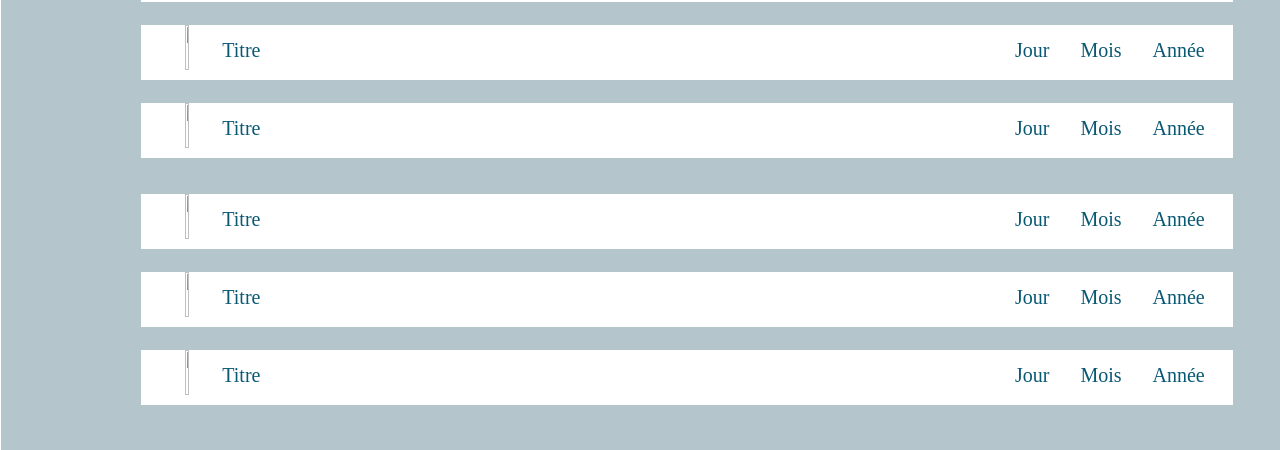
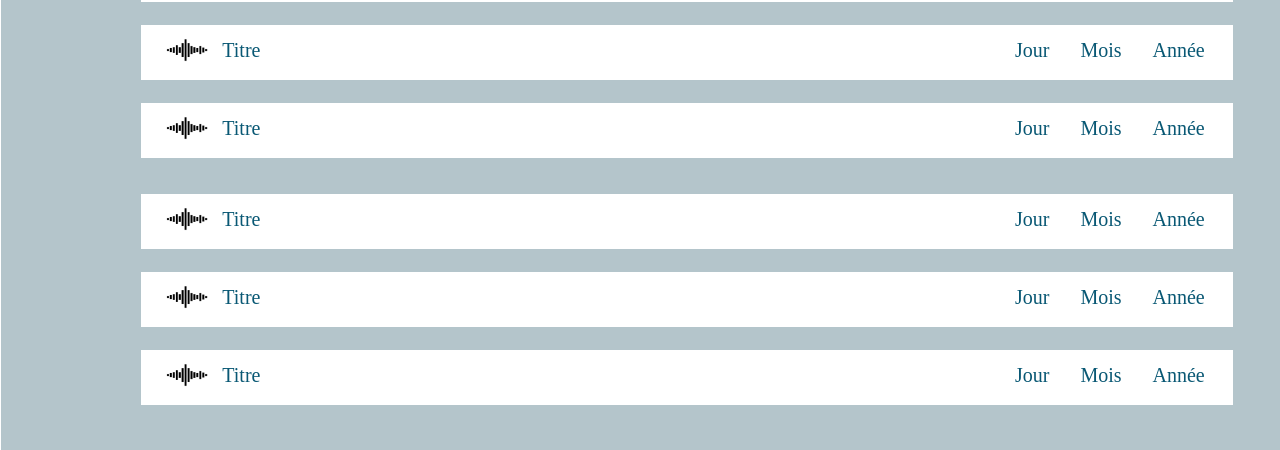
Before and after one commit to lanapourchasse/Projet_cir2_Brest, a plain HTML site: page albums.html in a window 1280 px wide. Shown: the part 337-787 px from the top of the page. Drawn offline with nearby package versions, Linux system fonts and the light colour scheme; a web font is replaced by a local one.

Commit message:
Update albums.html

```diff
--- a/albums.html
+++ b/albums.html
@@ -59,7 +59,7 @@
                 <img
                   class="font-awesome-freebrandsoundc4"
                   alt=""
-                  src="img/playliste.png"
+                  src="img/sound.png"
                 />
 
                 <div class="titre24">
@@ -83,7 +83,7 @@
                 <img
                   class="font-awesome-freebrandsoundc4"
                   alt=""
-                  src="img/playliste.png"
+                  src="img/sound.png"
                 />
 
                 <div class="titre24">
@@ -111,7 +111,7 @@
                 <img
                   class="font-awesome-freebrandsoundc4"
                   alt=""
-                  src="img/playliste.png"
+                  src="img/sound.png"
                 />
 
                 <div class="titre24">
@@ -135,7 +135,7 @@
                 <img
                   class="font-awesome-freebrandsoundc4"
                   alt=""
-                  src="img/playliste.png"
+                  src="img/sound.png"
                 />
 
                 <div class="titre24">
@@ -159,7 +159,7 @@
                 <img
                   class="font-awesome-freebrandsoundc4"
                   alt=""
-                  src="img/playliste.png"
+                  src="img/sound.png"
                 />
 
                 <div class="titre24">
```
